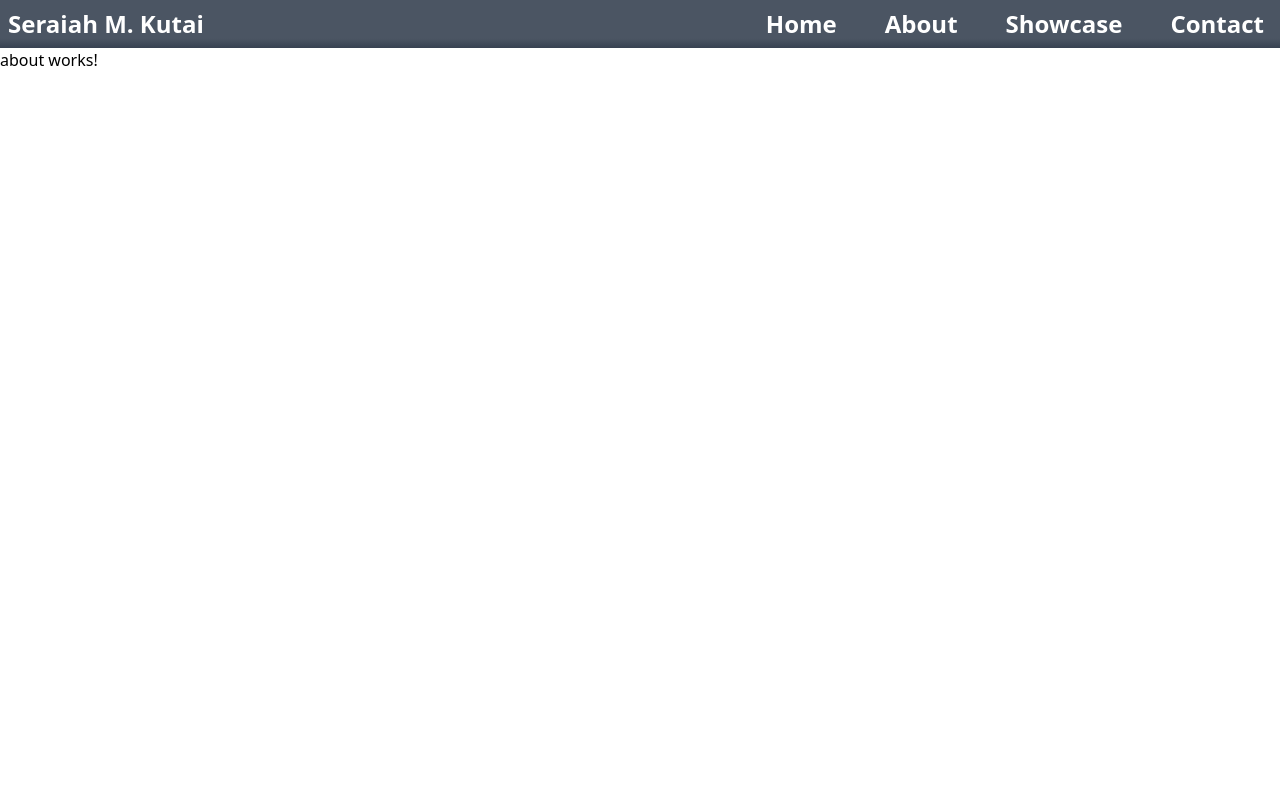
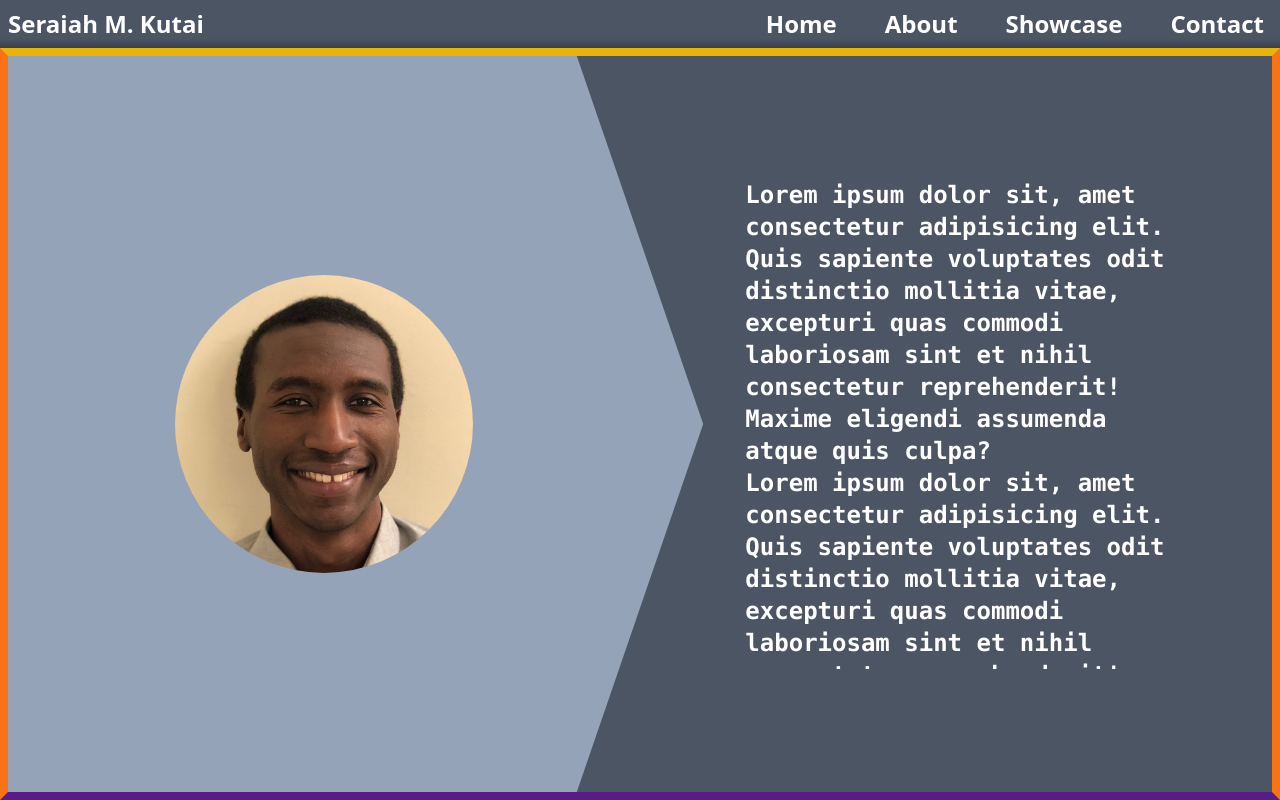
Before and after one commit to SKutai/SKutai.github.io, an Angular app in the folder skutai/: page /about in a window 1280 px wide. Built offline with nearby package versions, Linux system fonts and the light colour scheme.

Commit message:
about template

```diff
--- a/skutai/src/app/about/about.component.html
+++ b/skutai/src/app/about/about.component.html
@@ -1 +1,75 @@
-<p>about works!</p>
+<!-- background and border -->
+<div class="relative w-full h-full bg-gray-600 border-x-orange-500 border-t-yellow-500 border-b-purple-900 border-8">
+    <div class="absolute inset-0 bg-slate-400 white-angle">
+
+    </div>
+
+    <div class="absolute inset-0 flex flex-row">
+        <!-- image -->
+        <div class="flex w-1/2 h-full items-center justify-center">
+            <div class="animate-rise-fade" style="clip-path: circle(20%);">
+                <img src="../../assets/portrait.jpg" alt="portrait" class="scale-75 translate-x-5">
+            </div>
+        </div>
+
+        <!-- about text -->
+        <div class="flex w-1/2 h-full items-center justify-center overflow-hidden">
+            <div class="w-2/3 h-2/3 overflow-y-auto">
+                <span class="text-white font-bold font-mono text-2xl">
+                    Lorem ipsum dolor sit, amet consectetur adipisicing elit. Quis sapiente voluptates odit distinctio
+                    mollitia vitae, excepturi quas commodi laboriosam sint et nihil consectetur reprehenderit! Maxime
+                    eligendi assumenda atque quis culpa? <br>
+
+                    Lorem ipsum dolor sit, amet consectetur adipisicing elit. Quis sapiente voluptates odit distinctio
+                    mollitia vitae, excepturi quas commodi laboriosam sint et nihil consectetur reprehenderit! Maxime
+                    eligendi assumenda atque quis culpa? <br>
+
+                    Lorem ipsum dolor sit, amet consectetur adipisicing elit. Quis sapiente voluptates odit distinctio
+                    mollitia vitae, excepturi quas commodi laboriosam sint et nihil consectetur reprehenderit! Maxime
+                    eligendi assumenda atque quis culpa? <br>
+
+                    Lorem ipsum dolor sit, amet consectetur adipisicing elit. Quis sapiente voluptates odit distinctio
+                    mollitia vitae, excepturi quas commodi laboriosam sint et nihil consectetur reprehenderit! Maxime
+                    eligendi assumenda atque quis culpa?
+
+                    Lorem ipsum dolor sit, amet consectetur adipisicing elit. Quis sapiente voluptates odit distinctio
+                    mollitia vitae, excepturi quas commodi laboriosam sint et nihil consectetur reprehenderit! Maxime
+                    eligendi assumenda atque quis culpa? <br>
+
+                    Lorem ipsum dolor sit, amet consectetur adipisicing elit. Quis sapiente voluptates odit distinctio
+                    mollitia vitae, excepturi quas commodi laboriosam sint et nihil consectetur reprehenderit! Maxime
+                    eligendi assumenda atque quis culpa? <br>
+
+                    Lorem ipsum dolor sit, amet consectetur adipisicing elit. Quis sapiente voluptates odit distinctio
+                    mollitia vitae, excepturi quas commodi laboriosam sint et nihil consectetur reprehenderit! Maxime
+                    eligendi assumenda atque quis culpa? <br>
+
+                    Lorem ipsum dolor sit, amet consectetur adipisicing elit. Quis sapiente voluptates odit distinctio
+                    mollitia vitae, excepturi quas commodi laboriosam sint et nihil consectetur reprehenderit! Maxime
+                    eligendi assumenda atque quis culpa? <br>
+
+                    Lorem ipsum dolor sit, amet consectetur adipisicing elit. Quis sapiente voluptates odit distinctio
+                    mollitia vitae, excepturi quas commodi laboriosam sint et nihil consectetur reprehenderit! Maxime
+                    eligendi assumenda atque quis culpa? <br>
+
+                    Lorem ipsum dolor sit, amet consectetur adipisicing elit. Quis sapiente voluptates odit distinctio
+                    mollitia vitae, excepturi quas commodi laboriosam sint et nihil consectetur reprehenderit! Maxime
+                    eligendi assumenda atque quis culpa? <br>
+
+                    Lorem ipsum dolor sit, amet consectetur adipisicing elit. Quis sapiente voluptates odit distinctio
+                    mollitia vitae, excepturi quas commodi laboriosam sint et nihil consectetur reprehenderit! Maxime
+                    eligendi assumenda atque quis culpa? <br>
+
+                    Lorem ipsum dolor sit, amet consectetur adipisicing elit. Quis sapiente voluptates odit distinctio
+                    mollitia vitae, excepturi quas commodi laboriosam sint et nihil consectetur reprehenderit! Maxime
+                    eligendi assumenda atque quis culpa? <br>
+
+                    Lorem ipsum dolor sit, amet consectetur adipisicing elit. Quis sapiente voluptates odit distinctio
+                    mollitia vitae, excepturi quas commodi laboriosam sint et nihil consectetur reprehenderit! Maxime
+                    eligendi assumenda atque quis culpa?
+                </span>
+            </div>
+
+        </div>
+    </div>
+</div>
--- a/skutai/src/app/about/about.component.scss
+++ b/skutai/src/app/about/about.component.scss
@@ -0,0 +1,19 @@
+.white-angle {
+  clip-path: polygon(0 0, 45% 0, 55% 50%, 45% 100%, 0 100%);
+}
+
+@keyframes rise-fade {
+  0% {
+    opacity: 0;
+    transform: translateY(5%);
+  }
+
+  100% {
+    opacity: 1;
+    transform: translateY(0);
+  }
+}
+
+.animate-rise-fade {
+  animation: rise-fade 1.5s forwards;
+}
--- a/skutai/src/app/app.component.html
+++ b/skutai/src/app/app.component.html
@@ -1,5 +1,7 @@
 <div class="flex flex-col w-screen h-screen overflow-hidden">
     <app-navbar></app-navbar>
 
-    <router-outlet></router-outlet>
+    <div class="w-full h-full">
+        <router-outlet></router-outlet>
+    </div>
 </div>
```
Also changed, not shown: skutai/src/assets/portrait.jpg (added).
